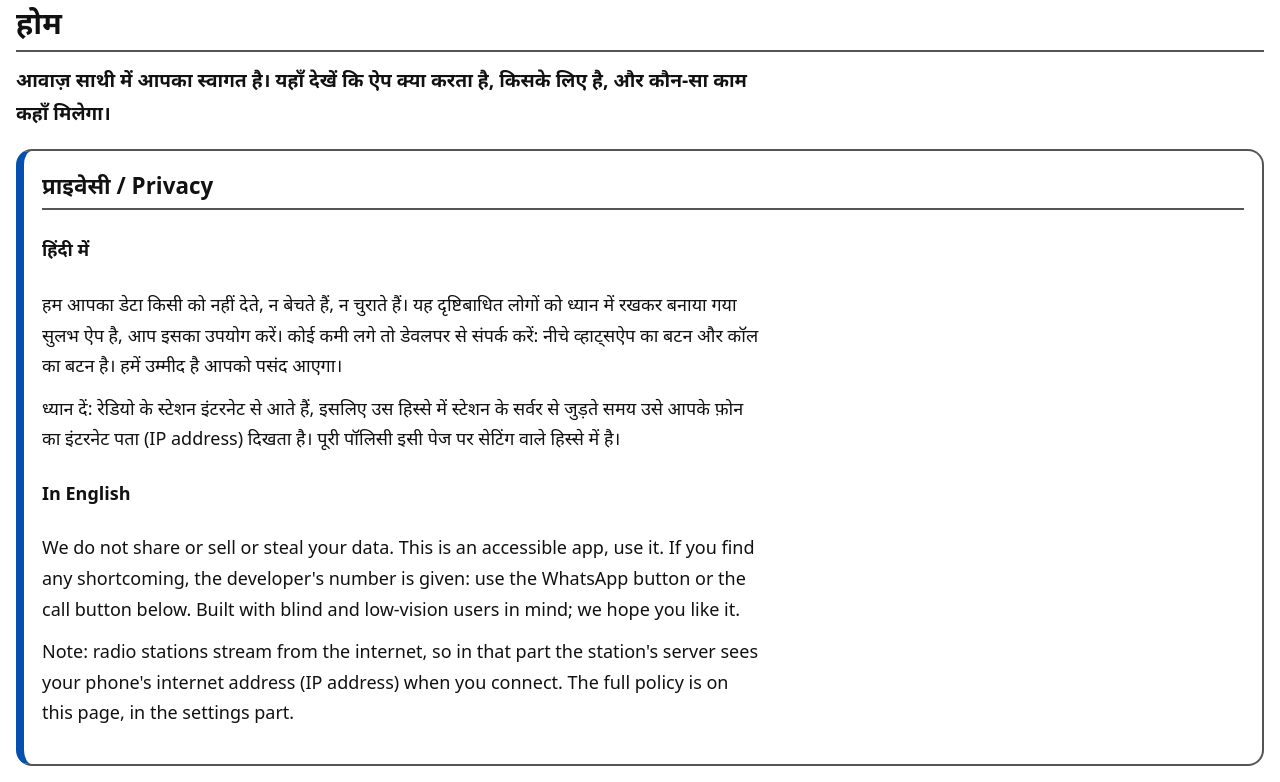
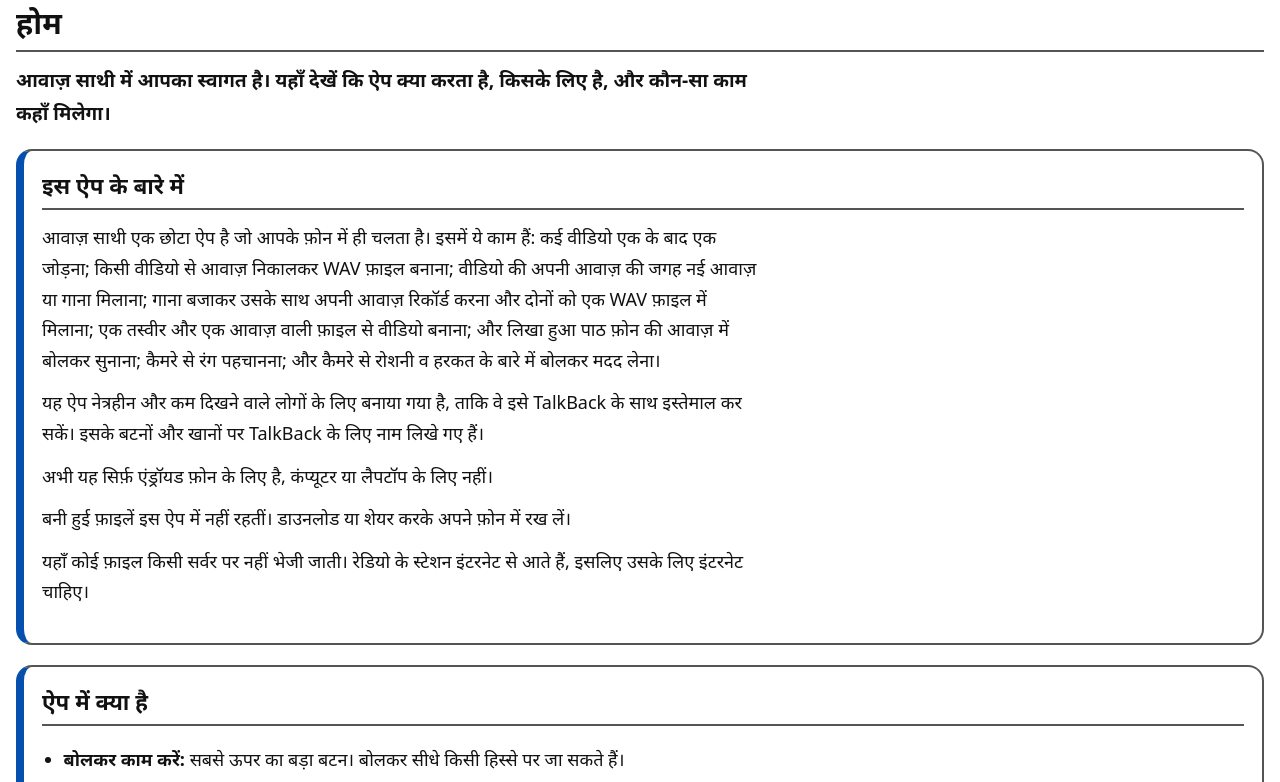
Before and after one commit to kapilsamariya90-cyber/awaz-saathi, a plain HTML site: page index.html in a window 1280 px wide. Shown: the part 1008-1790 px from the top of the page. Drawn offline with Linux system fonts and the light colour scheme.

Commit message:
v15: home privacy block removed; radio list: direct streams first, Big FM removed

```diff
--- a/index.html
+++ b/index.html
@@ -217,16 +217,6 @@ html.hc body { background: #fff; color: #000; }
   </div>
   <h2 id="h-home" class="panel-title" tabindex="-1">होम</h2>
   <p class="lead">आवाज़ साथी में आपका स्वागत है। यहाँ देखें कि ऐप क्या करता है, किसके लिए है, और कौन-सा काम कहाँ मिलेगा।</p>
-
-  <section aria-labelledby="h-privacy-intro" id="privacy-intro">
-    <h3 id="h-privacy-intro" class="sec-title">प्राइवेसी / <span lang="en">Privacy</span></h3>
-    <h4 lang="hi">हिंदी में</h4>
-    <p lang="hi">हम आपका डेटा किसी को नहीं देते, न बेचते हैं, न चुराते हैं। यह दृष्टिबाधित लोगों को ध्यान में रखकर बनाया गया सुलभ ऐप है, आप इसका उपयोग करें। कोई कमी लगे तो डेवलपर से संपर्क करें: नीचे व्हाट्सऐप का बटन और कॉल का बटन है। हमें उम्मीद है आपको पसंद आएगा।</p>
-    <p lang="hi">ध्यान दें: रेडियो के स्टेशन इंटरनेट से आते हैं, इसलिए उस हिस्से में स्टेशन के सर्वर से जुड़ते समय उसे आपके फ़ोन का इंटरनेट पता (IP address) दिखता है। पूरी पॉलिसी इसी पेज पर सेटिंग वाले हिस्से में है।</p>
-    <h4 lang="en">In English</h4>
-    <p lang="en">We do not share or sell or steal your data. This is an accessible app, use it. If you find any shortcoming, the developer's number is given: use the WhatsApp button or the call button below. Built with blind and low-vision users in mind; we hope you like it.</p>
-    <p lang="en">Note: radio stations stream from the internet, so in that part the station's server sees your phone's internet address (IP address) when you connect. The full policy is on this page, in the settings part.</p>
-  </section>
 
   <section aria-labelledby="h-about">
     <h3 id="h-about" class="sec-title">इस ऐप के बारे में</h3>
@@ -2175,13 +2165,12 @@ document.addEventListener('focusin', selfSpeakFor);
 var RKEY = 'chitti-radio-v1';
 /* हर स्टेशन का पता जाँचा गया है (सर्वर की तरफ़ से)। hls: true वाले स्टेशन (.m3u8) के लिए hls.js ज़रूरी है। */
 var RADIO_STATIONS = [
-  { id: 'big927', name: 'बिग एफ़एम 92.7', country: 'IN', lang: 'hi', url: 'https://stream.zeno.fm/dbstwo3dvhhtv' },
-  { id: 'hungama-dilse', name: 'रेडियो हंगामा – बॉलीवुड दिल से', country: 'IN', lang: 'hi', url: 'https://stream.zeno.fm/143d7gty24zuv' },
+  { id: 'suno-1024', name: 'रेडियो सुनो 1024 FM', country: 'IN', lang: 'hi', url: 'https://eu8.fastcast4u.com/proxy/clyedupq/stream' },
   { id: 'hindi-gold', name: 'हिंदी गोल्ड रेडियो', country: 'IN', lang: 'hi', url: 'https://azuracast.vibesounds.in:8010/radio.mp3' },
-  { id: 'suno-1024', name: 'रेडियो सुनो 1024 FM', country: 'IN', lang: 'hi', url: 'https://eu8.fastcast4u.com/proxy/clyedupq/stream' },
   { id: 'mixify-hits', name: 'मिक्सिफ़ाई हिंदी हिट्स', country: 'IN', lang: 'hi', url: 'https://server.mixify.in/listen/new_hits/radio.mp3' },
   { id: 'gyansthali', name: 'ज्ञानस्थली रेडियो', country: 'IN', lang: 'hi', url: 'https://streamasiacdn.atc-labs.com/gyansthali.aac' },
   { id: 'suno-sharda', name: 'सुनो शारदा रेडियो', country: 'IN', lang: 'hi', url: 'https://streamasiacdn.atc-labs.com/shardaradio.aac' },
+  { id: 'hungama-dilse', name: 'रेडियो हंगामा – बॉलीवुड दिल से', country: 'IN', lang: 'hi', url: 'https://stream.zeno.fm/143d7gty24zuv' },
   { id: 'vb-cuttack', name: 'आकाशवाणी विविध भारती – कटक', country: 'IN', lang: 'hi', hls: true, url: 'https://air.pc.cdn.bitgravity.com/air/live/pbaudio001/playlist.m3u8' },
   { id: 'vb-hyderabad', name: 'आकाशवाणी विविध भारती – हैदराबाद', country: 'IN', lang: 'hi', hls: true, url: 'https://air.pc.cdn.bitgravity.com/air/live/pbaudio034/playlist.m3u8' },
   { id: 'rb-chennai', name: 'आकाशवाणी एफ़एम रेनबो – चेन्नई', country: 'IN', lang: 'ta', hls: true, url: 'https://air.pc.cdn.bitgravity.com/air/live/pbaudio022/playlist.m3u8' },
```
